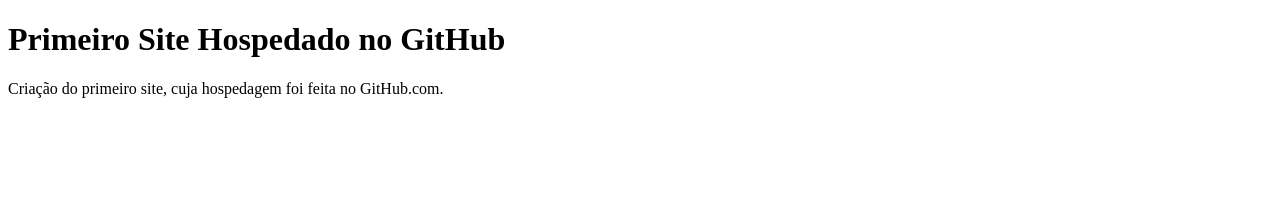
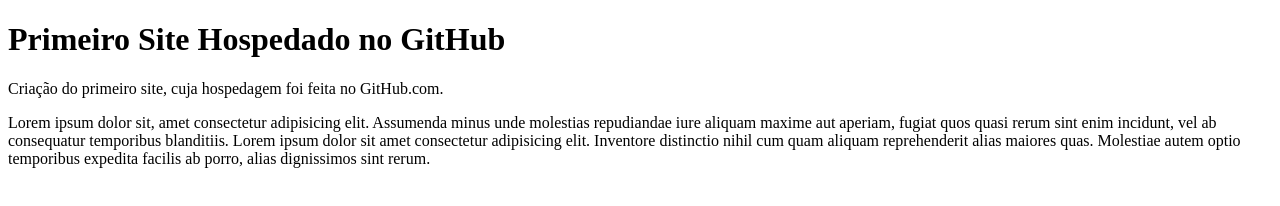
Before and after one commit to MateusGaedicke/primeiro_site, a plain HTML site: page index.html in a window 1280 px wide. Drawn offline with Linux system fonts and the light colour scheme.

Commit message:
Update index.html

```diff
--- a/index.html
+++ b/index.html
@@ -9,5 +9,6 @@
 <body>
     <h1>Primeiro Site Hospedado no GitHub</h1>
     <p>Criação do primeiro site, cuja hospedagem foi feita no GitHub.com.</p>
+    <p>Lorem ipsum dolor sit, amet consectetur adipisicing elit. Assumenda minus unde molestias repudiandae iure aliquam maxime aut aperiam, fugiat quos quasi rerum sint enim incidunt, vel ab consequatur temporibus blanditiis. Lorem ipsum dolor sit amet consectetur adipisicing elit. Inventore distinctio nihil cum quam aliquam reprehenderit alias maiores quas. Molestiae autem optio temporibus expedita facilis ab porro, alias dignissimos sint rerum.</p>
 </body>
 </html>
```
